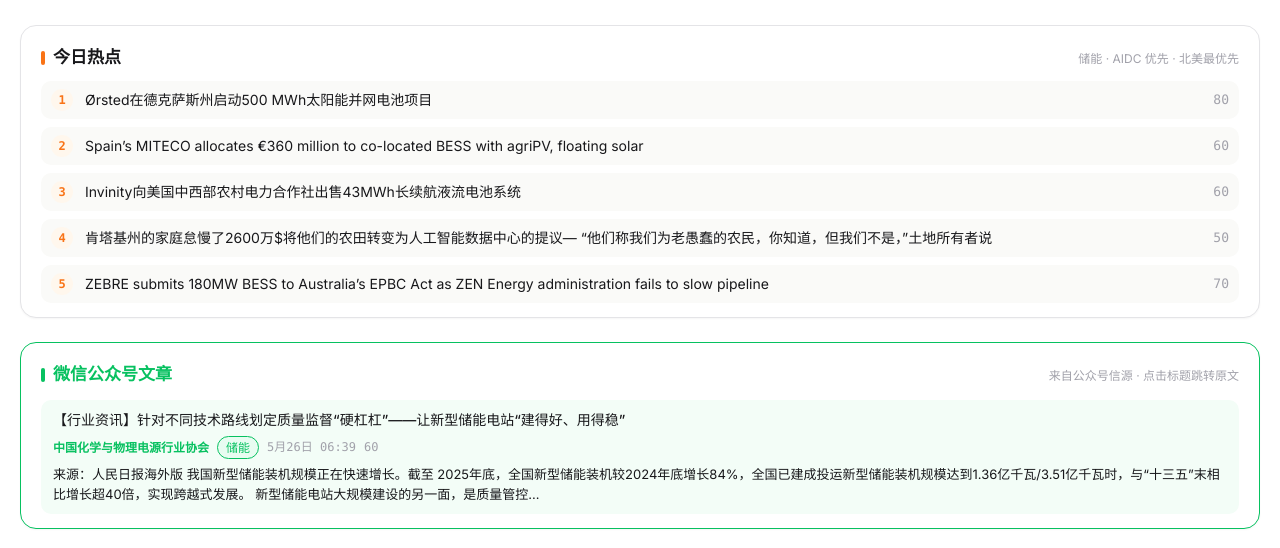
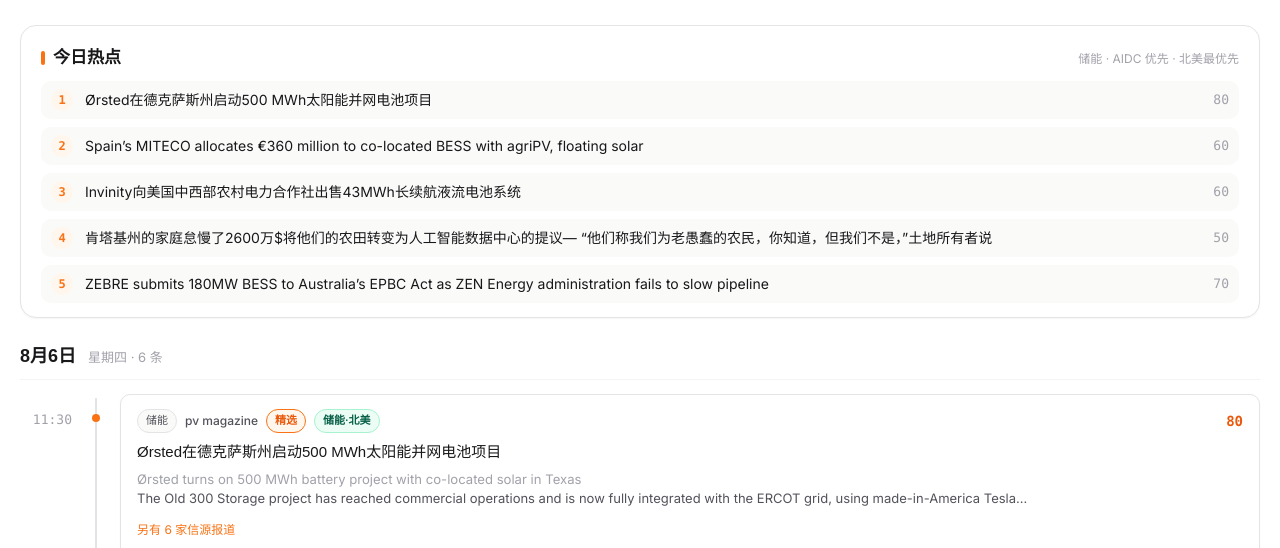
Before and after one commit to KeNINGKe/EnergyHub, a website: page index.html in a window 1280 px wide. Shown: the part 400-948 px from the top of the page. Drawn offline with Linux system fonts and the light colour scheme; a web font is replaced by a local one.

Commit message:
refactor(featured): 微信文章并入主时间线，撤销独立公众号区块
- 撤销「微信公众号文章」独立区块（index.html 容器 / renderWechatBlock / renderWechatCard / CSS）
- 微信文章回归精选主时间线（featuredEventIds 正常入选），时间线条目带「公众号」徽章
- 数据无需重建：种子 fetched:false + addedAt 修复已生效，微信文章仍在精选 10 条内
- 测试改为 renderTimelineItem 公众号徽章用例，全量 144 通过

```diff
--- a/assets/app.js
+++ b/assets/app.js
@@ -400,41 +400,6 @@ function renderHotList(events) {
       </li>`).join('');
 }
 
-/* ===== 微信公众号区块 ===== */
-function renderWechatBlock() {
-  const block = $('#wechatBlock');
-  if (!block) return;
-  const wechatEvents = state.allEvents.filter(ev => ev.wechat === true);
-  if (!wechatEvents.length) {
-    block.hidden = true;
-    return;
-  }
-  $('#wechatList').innerHTML = wechatEvents.map(renderWechatCard).join('');
-  block.hidden = false;
-}
-
-function renderWechatCard(ev) {
-  const url = ev.url || ev.link || '#';
-  const t = new Date(ev.publishedAt || ev.pubDate || ev.isoDate || ev.date);
-  const valid = !isNaN(t.getTime());
-  const dateStr = valid ? `${t.getMonth() + 1}月${t.getDate()}日` : '';
-  const time = valid ? t.toLocaleTimeString('zh-CN', { hour: '2-digit', minute: '2-digit', hour12: false }) : '';
-  const src = typeof ev.source === 'string' ? ev.source : (ev.source && ev.source.name) || '微信公众号';
-  const topic = ev.topic ? getTopicLabel(ev.topic) : '';
-  const summary = ev.summary ? `<p class="wechat-card-summary">${escapeHtml(truncate(ev.summary, 140))}</p>` : '';
-  return `
-      <li class="wechat-card">
-        <a class="wechat-card-link" href="${escapeHtml(url)}" target="_blank" rel="noopener">${escapeHtml(ev.title || ev.translatedTitle || '')}</a>
-        <div class="wechat-card-meta">
-          <span class="wechat-card-src">${escapeHtml(src)}</span>
-          ${topic ? `<span class="wechat-card-topic">${escapeHtml(topic)}</span>` : ''}
-          ${dateStr ? `<span class="wechat-card-time">${dateStr}${time ? ' ' + time : ''}</span>` : ''}
-          <span class="wechat-card-score">${formatScore(ev.importance)}</span>
-        </div>
-        ${summary}
-      </li>`;
-}
-
 /* ===== 精选页（C-03 ~ C-08） ===== */
 function renderFeatured() {
   const meta = $('#featuredMeta');
@@ -453,13 +418,10 @@ function renderFeatured() {
     hotBlock.hidden = true;
   }
 
-  // 微信公众号区块：当日数据里所有微信文章单独列出，避免被埋没
-  renderWechatBlock();
-
   const timelineEl = $('#featuredTimeline');
   const featuredIds = new Set(state.featured ? (state.featured.featuredEventIds || []) : []);
-  // 精选页只展示每日精选的条目（featuredEventIds）；微信文章已在公众号区块展示，这里排除避免重复
-  const featuredEvents = state.allEvents.filter(ev => featuredIds.has(ev.id) && !ev.wechat);
+  // 精选页只展示每日精选的条目（featuredEventIds）；微信文章同样进时间线（带公众号徽章），不单独分区
+  const featuredEvents = state.allEvents.filter(ev => featuredIds.has(ev.id));
   if (featuredEvents.length) {
     timelineEl.innerHTML = renderTimeline(featuredEvents, featuredIds);
   } else {
--- a/assets/style.css
+++ b/assets/style.css
@@ -911,100 +911,6 @@ code {
   color: var(--text-faint);
 }
 
-/* ===== 微信公众号区块 ===== */
-.wechat-block {
-  background: var(--bg);
-  border: 1px solid #07C160;
-  border-radius: var(--radius-md);
-  padding: 18px 20px 14px;
-  margin-bottom: 24px;
-  box-shadow: var(--shadow-sm);
-}
-.wechat-block-head {
-  display: flex;
-  align-items: baseline;
-  justify-content: space-between;
-  gap: 12px;
-  margin-bottom: 12px;
-}
-.wechat-block-title {
-  font-family: var(--font-heading-news);
-  font-size: 17px;
-  font-weight: 600;
-  color: #07C160;
-}
-.wechat-block-title::before {
-  content: '';
-  display: inline-block;
-  width: 4px;
-  height: 14px;
-  margin-right: 8px;
-  border-radius: 2px;
-  background: #07C160;
-  vertical-align: -2px;
-}
-.wechat-block-meta {
-  font-size: 12px;
-  color: var(--text-faint);
-}
-.wechat-block-list {
-  list-style: none;
-  margin: 0;
-  padding: 0;
-  display: grid;
-  gap: 10px;
-}
-.wechat-card {
-  padding: 10px 12px;
-  border-radius: var(--radius-sm);
-  background: #F3FDF7;
-  min-width: 0;
-}
-.wechat-card-link {
-  display: block;
-  font-size: 14px;
-  font-weight: 500;
-  color: var(--text);
-  text-decoration: none;
-  line-height: 1.4;
-}
-.wechat-card-link:hover {
-  color: #07C160;
-}
-.wechat-card-meta {
-  display: flex;
-  align-items: center;
-  flex-wrap: wrap;
-  gap: 8px;
-  margin-top: 6px;
-  font-size: 12px;
-  color: var(--text-faint);
-}
-.wechat-card-src {
-  font-weight: 600;
-  color: #07C160;
-}
-.wechat-card-topic {
-  padding: 1px 8px;
-  border-radius: 999px;
-  background: #E8FCF1;
-  border: 1px solid #07C160;
-  color: #07C160;
-}
-.wechat-card-time {
-  font-family: var(--font-mono);
-}
-.wechat-card-score {
-  font-family: var(--font-mono);
-  color: var(--text-faint);
-}
-.wechat-card-summary {
-  margin: 6px 0 0;
-  font-size: 13px;
-  color: var(--text-soft);
-  line-height: 1.5;
-}
-
 /* ===== 时间线排布（参考 aihot.virxact.com） ===== */
 .timeline-day {
   margin-bottom: 28px;
--- a/index.html
+++ b/index.html
@@ -7,7 +7,7 @@
   <link rel="preconnect" href="https://fonts.googleapis.com">
   <link rel="preconnect" href="https://fonts.gstatic.com" crossorigin>
   <link href="https://fonts.googleapis.com/css2?family=Inter:wght@400;500;600&family=Anta:wght@400&display=swap" rel="stylesheet">
-  <link rel="stylesheet" href="assets/style.css?v=17">
+  <link rel="stylesheet" href="assets/style.css?v=18">
 </head>
 <body>
   <header class="site-header">
@@ -35,13 +35,6 @@
           <span class="hot-card-meta">储能 · AIDC 优先 · 北美最优先</span>
         </div>
         <ol class="hot-card-list" id="hotList"></ol>
-      </div>
-      <div class="wechat-block" id="wechatBlock" hidden>
-        <div class="wechat-block-head">
-          <span class="wechat-block-title">微信公众号文章</span>
-          <span class="wechat-block-meta">来自公众号信源 · 点击标题跳转原文</span>
-        </div>
-        <ul class="wechat-block-list" id="wechatList"></ul>
       </div>
       <div class="timeline" id="featuredTimeline">
         <div class="loading-state">加载中…</div>
@@ -78,6 +71,6 @@
     <span class="footer-credit">@Jereh-Power</span>
   </footer>
 
-  <script src="assets/app.js?v=12"></script>
+  <script src="assets/app.js?v=13"></script>
 </body>
 </html>
```
Also changed, not shown: tests/app.test.mjs (+11 -18 lines).
